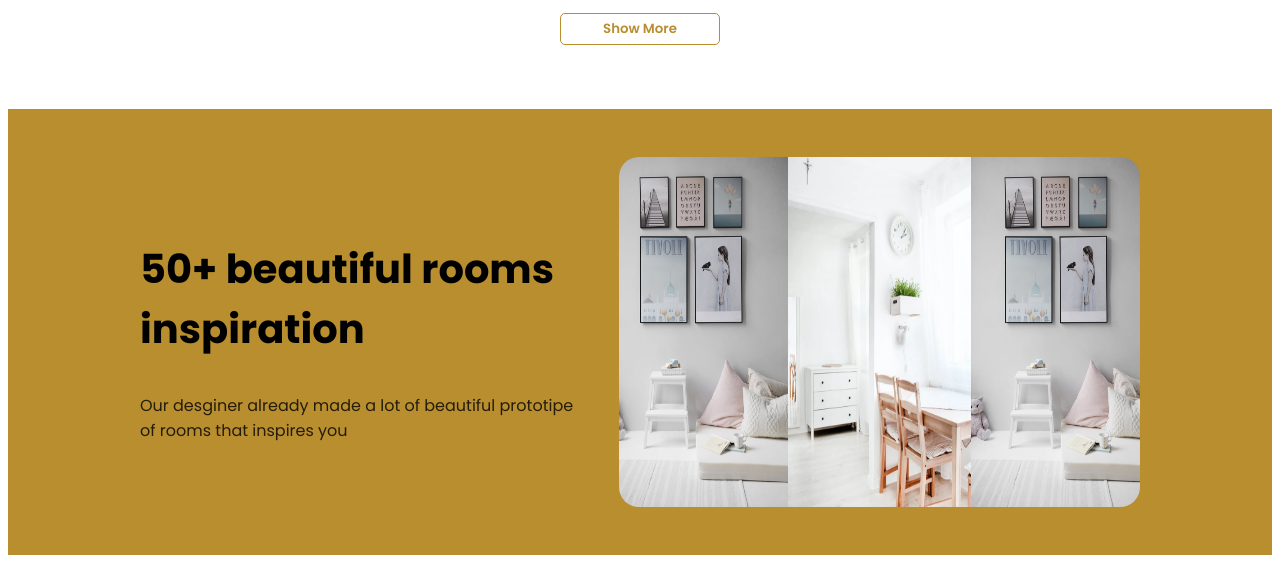
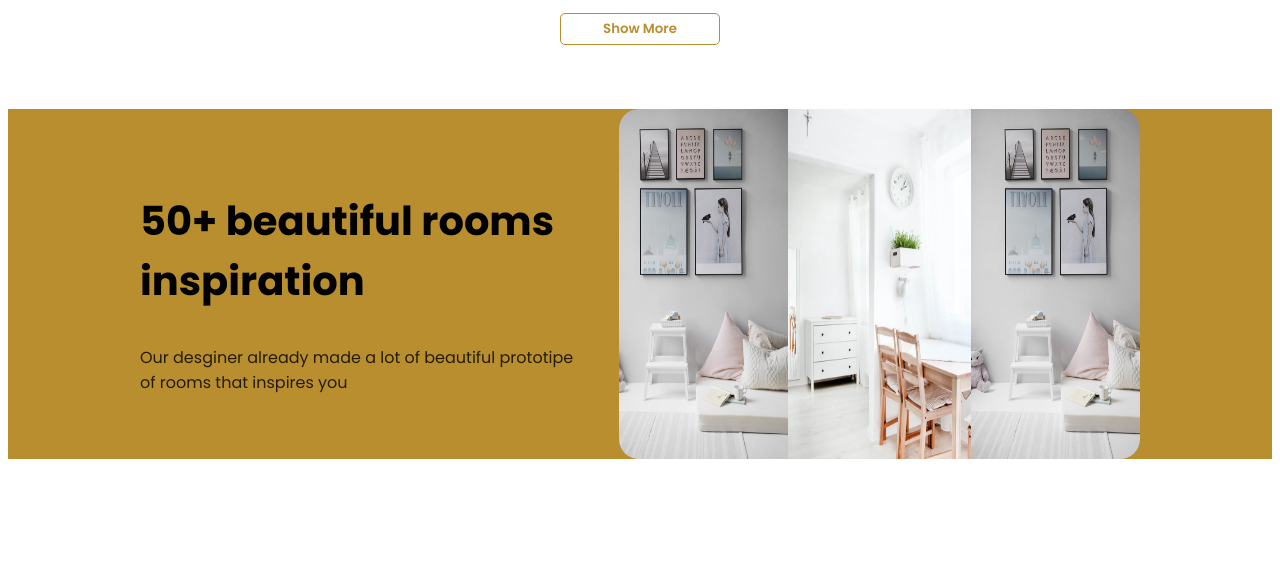
Before and after one commit to rasheed007-hub/Furniro-Funture, a plain HTML site: page index.html in a window 1280 px wide. Shown: the part 2233-2817 px from the top of the page. Drawn offline with Linux system fonts and the light colour scheme.

Commit message:
Update styles.css

```diff
--- a/styles.css
+++ b/styles.css
@@ -425,7 +425,6 @@ nav{
 
 .peace{
     background-color: #B88E2F;
-    padding-block: 3rem;
 }
 
 .inner{
@@ -433,6 +432,7 @@ nav{
     justify-content: center;
     gap: 2rem;
     align-items: center;
+    margin-block: 3rem;
 }
 
 
```
